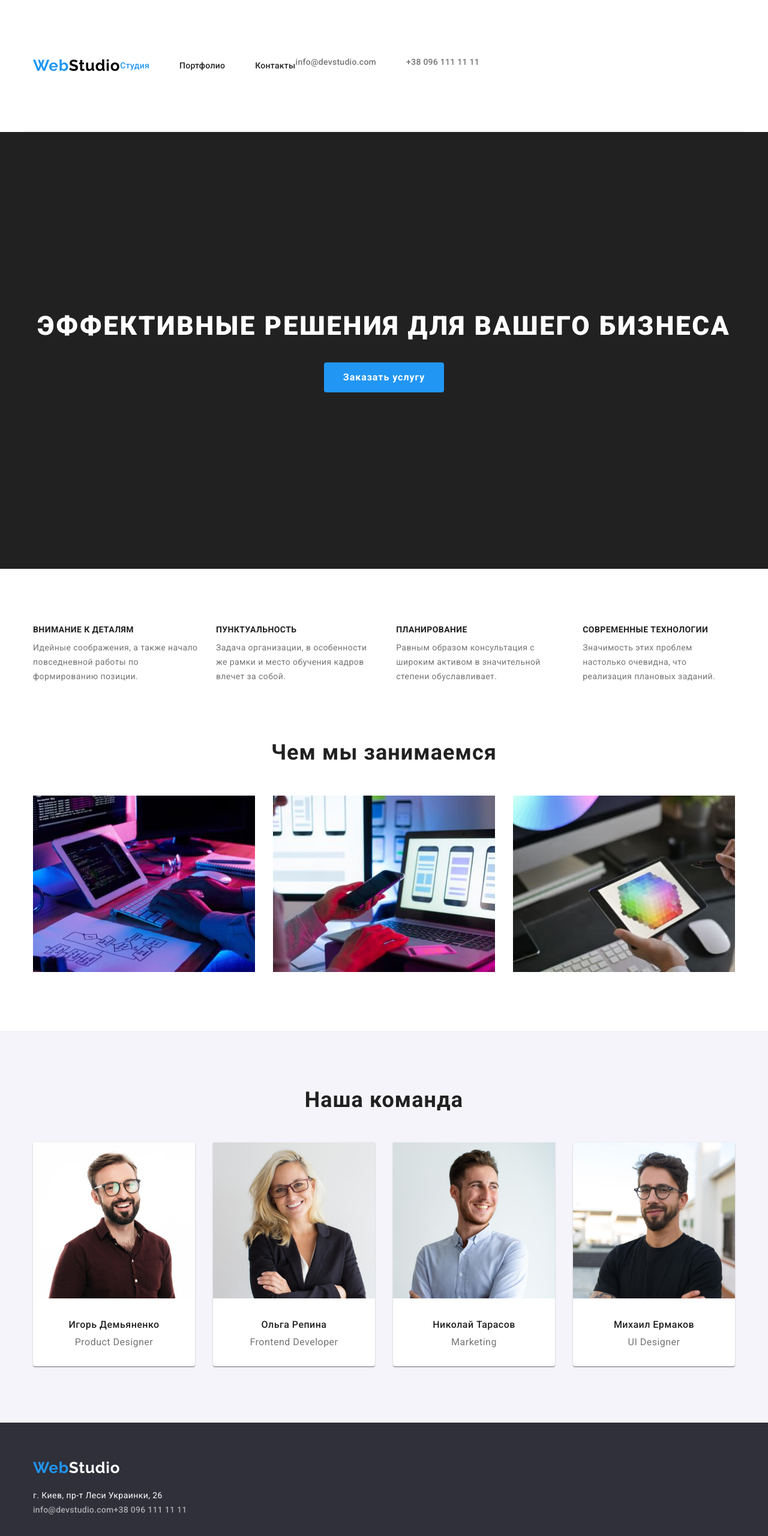
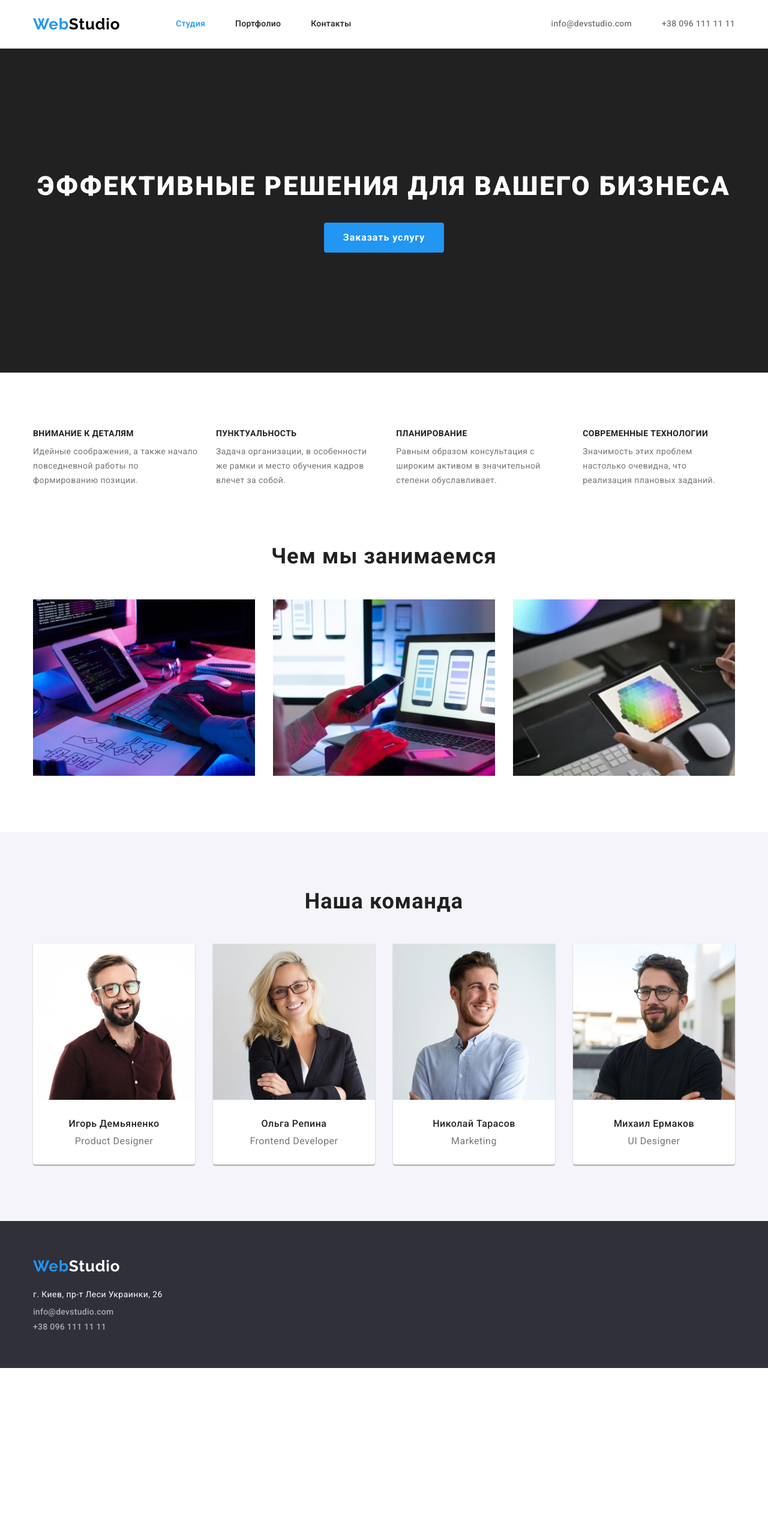
Before and after one commit to ashchyhorieva/goit-markup-hw-03, a plain HTML site: page index.html in a window 1280 px wide. Shown: the whole page at 60% size. After the commit the page ends 2280 px from the top, so only its background shows below. Drawn offline with nearby package versions, Linux system fonts and the light colour scheme.

Commit message:
стили для геометрии + Flexbox

```diff
--- a/css/styles.css
+++ b/css/styles.css
@@ -28,6 +28,7 @@ body {
 .link {
   text-decoration: none;
   margin: 0;
+  display: block;
 }
 .visually-hidden {
   position: absolute;
@@ -41,6 +42,9 @@ body {
   clip-path: inset(50%);
   margin: -1px;
 }
+img {
+  display: block;
+}
 .cursor {
   cursor: pointer;
 }
@@ -50,6 +54,8 @@ body {
   margin-right: auto;
   padding-left: 15px;
   padding-right: 15px;
+}
+.section {
   padding-top: 94px;
   padding-bottom: 94px;
 }
@@ -70,14 +76,28 @@ body {
 /* ----хедер меню----*/
 .page-header {
   background-color: var(--background-color);
+  align-items: center;
+  border-bottom: 1px solid var(--border-color-header);
+  /*padding-top: 24px;
+  padding-bottom: 24px;*/
 }
-
+.page-header .container {
+  display: flex;
+  align-items: center;
+}
+.page-header .logo {
+  margin-right: 93px;
+  padding-top: 24px;
+  padding-bottom: 24px;
+}
 .site-nav .link {
   color: var(--title-text-color);
   font-weight: 500;
   font-size: 14px;
   line-height: 1.14;
   letter-spacing: 0.02em;
+  padding-top: 32px;
+  padding-bottom: 32px;
 }
 .site-nav .link:hover,
 .site-nav .link:focus {
@@ -93,6 +113,8 @@ body {
   font-size: 14px;
   line-height: 1.14;
   letter-spacing: 0.02em;
+  padding-top: 32px;
+  padding-bottom: 32px;
 }
 .auth-nav .contact:hover,
 .auth-nav .contact:focus {
@@ -105,20 +127,17 @@ body {
 .site-nav .menu {
   display: block;
   margin-right: 50px;
-  /* padding-top: 32px;
-  padding-bottom: 32px;*/
 }
 .site-nav .menu:last-child {
   margin-right: 0;
 }
-.auth-nav {
+.page-header .auth-nav {
   display: flex;
+  margin-left: auto;
 }
 .auth-nav .auth {
   display: block;
   margin-right: 50px;
-  /*padding-top: 32px;
-  padding-bottom: 32px;*/
 }
 .auth-nav .auth:last-child {
   margin-right: 0;
@@ -126,11 +145,6 @@ body {
 .nav {
   display: flex;
   align-items: center;
-}
-.page-header {
-  display: flex;
-  align-content: center;
-  border-bottom: 1px solid var(--border-color-header);
 }
 
 /* ----герой секшн----*/
@@ -195,7 +209,7 @@ body {
   letter-spacing: 0.03em;
 }
 /*----working----*/
-.working .container {
+.working.section {
   padding-top: 0;
 }
 .list.working {
@@ -284,6 +298,9 @@ body {
 }
 .footer .address {
   margin-bottom: 9px;
+}
+.footer-address .contact {
+  padding: 0;
 }
 .footer .mail {
   margin-bottom: 9px;
@@ -379,7 +396,12 @@ body {
   padding: 20px 24px;
   box-sizing: border-box;
 }*/
-
+.portfolio-card {
+  border-bottom: 1px solid var(--border-color);
+  border-right: 1px solid var(--border-color);
+  border-left: 1px solid var(--border-color);
+  padding: 20px 24px;
+}
 .portfolio .title {
   margin-top: 0;
   margin-bottom: 4px;
--- a/index.html
+++ b/index.html
@@ -21,19 +21,21 @@
 </head>
 
 <body>
-    <header class="page-header container">
+    <header class="page-header">
+        <div class=" container">
         <nav class="nav">
-            <a href="index.html" class="logo link"><span class="web">Web</span><span class="studio">Studio</span></a>
+            <a href="index.html" class="logo link cursor"><span class="web">Web</span><span class="studio">Studio</span></a>
             <ul class="site-nav list">
-                <li class="menu"><a href="index.html" class="link current">Студия</a></li>
-                <li class="menu"><a href="portfolio.html" class="link">Портфолио</a></li>
-                <li class="menu"><a href="" class="link">Контакты</a></li>
+                <li class="menu cursor"><a href="index.html" class="link current">Студия</a></li>
+                <li class="menu cursor"><a href="portfolio.html" class="link">Портфолио</a></li>
+                <li class="menu cursor"><a href="" class="link">Контакты</a></li>
             </ul>
         </nav>
         <ul class="auth-nav list">
-            <li class="auth"><a href="mailto:info@devstudio.com" class="contact link">info@devstudio.com</a></li>
-            <li class="auth"><a href="tel:+380961111111" class="contact link">+38 096 111 11 11</a></li>
+            <li class="auth cursor"><a href="mailto:info@devstudio.com" class="contact link">info@devstudio.com</a></li>
+            <li class="auth cursor"><a href="tel:+380961111111" class="contact link">+38 096 111 11 11</a></li>
         </ul>
+        </div>
     </header>
     <main>
         <section class="hero section">
@@ -115,13 +117,13 @@
     </main>
     <footer class="footer">
         <div class="container">
-            <a href="index.html" class="logo link"><span class="web">Web</span><span class="studio">Studio</span></a>
+            <a href="index.html" class="logo link cursor"><span class="web">Web</span><span class="studio">Studio</span></a>
             <address class="footer-address">
                 <a href="https://www.google.com/maps/place/Lesi+Ukrainky+Blvd,+26,+Kyiv,+02000/@50.4265807,30.5361971,17z/data=!3m1!4b1!4m5!3m4!1s0x40d4cf0e033ecbe9:0x57a4dffefec77da0!8m2!3d50.4265807!4d30.5383859"
-                    target="_blank" class="address link">г. Киев, пр-т Леси Украинки, 26</a> <br />
+                    target="_blank" class="address link cursor">г. Киев, пр-т Леси Украинки, 26</a>
                 <ul class="auth-nav list">
-                    <li><a href="mailto:info@devstudio.com" class="contact link mail">info@devstudio.com</a></li>
-                    <li><a href="tel:+380961111111" class="contact link phone">+38 096 111 11 11</a></li>
+                    <li><a href="mailto:info@devstudio.com" class="contact link mail cursor">info@devstudio.com</a></li>
+                    <li><a href="tel:+380961111111" class="contact link phone cursor">+38 096 111 11 11</a></li>
                 </ul>
             </address>
         </div>
```
Also changed, not shown: portfolio.html (+31 -11 lines).
